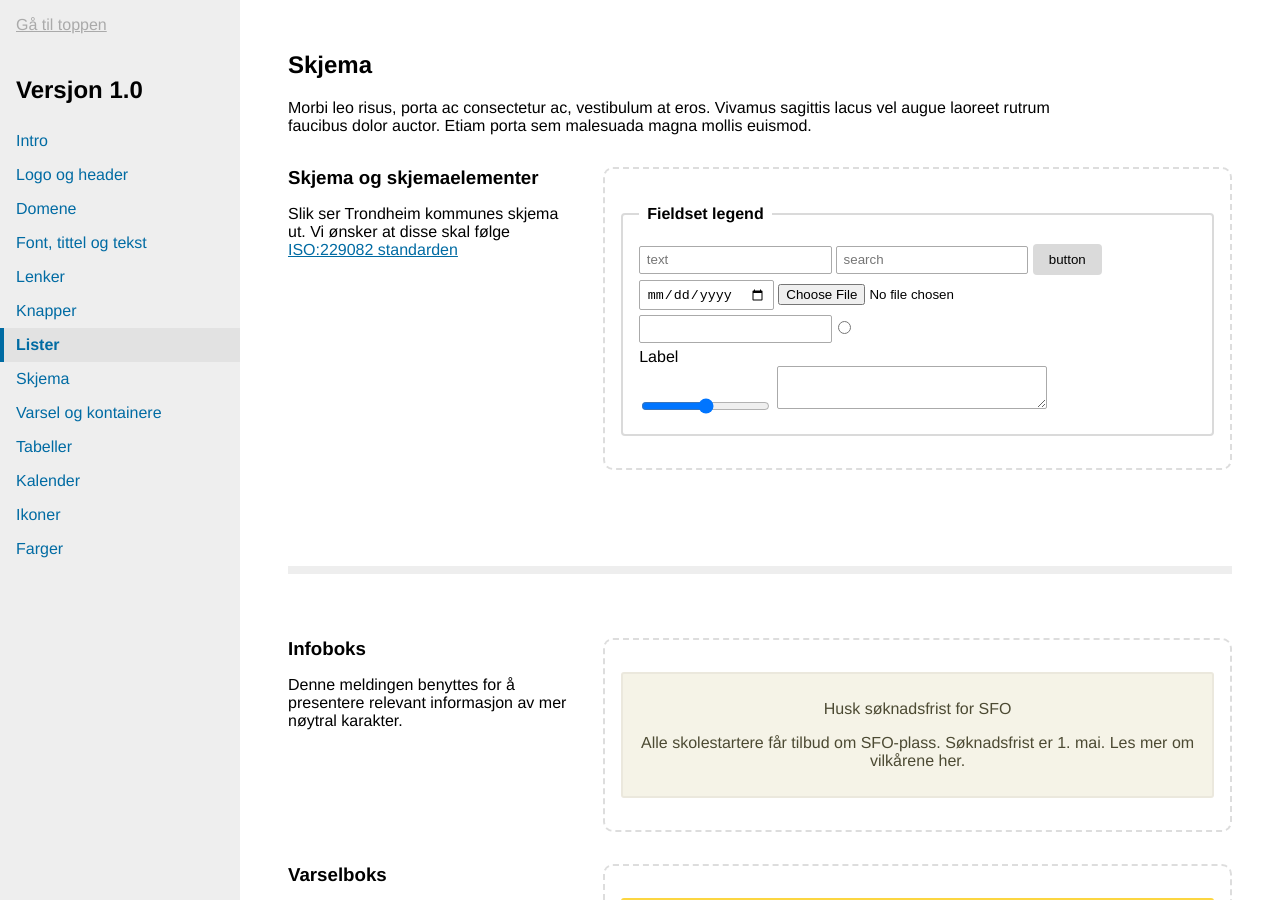
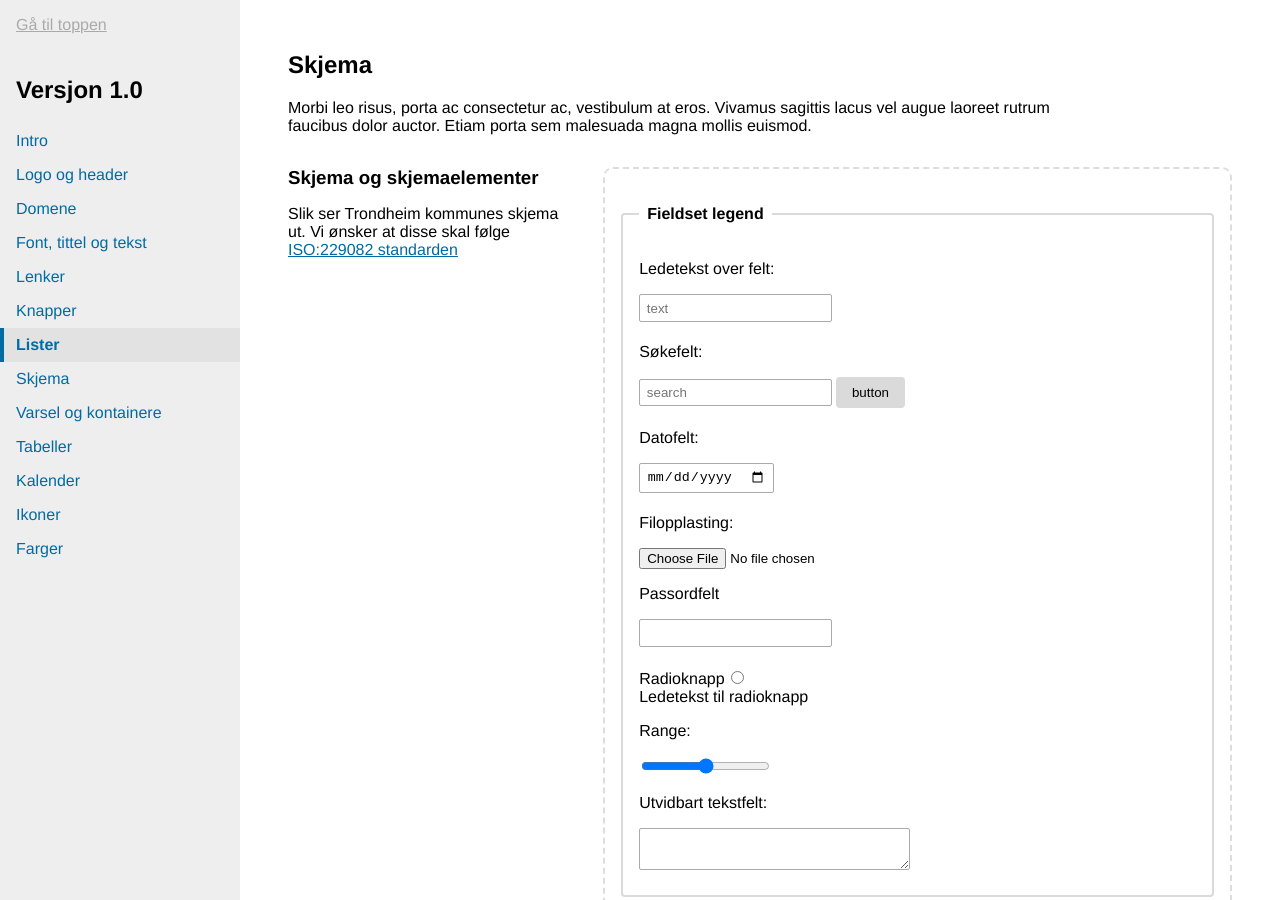
Before and after one commit to rskjonbe/styleguide, a Jekyll site: the page built from versjon/1.0/index.html, in a window 1280 px wide and 900 px high, scrolled down 3951 px. Built offline with Jekyll 4.4.1, drawn with Linux system fonts in a browser that asks for light colours.

Commit message:
Fikset på skjema

```diff
--- a/versjon/1.0/skjema.html
+++ b/versjon/1.0/skjema.html
@@ -17,15 +17,22 @@
             <form action="">
                 <fieldset>
                     <legend>Fieldset legend</legend>
+                    <p>Ledetekst over felt:<p>
                     <input type="text" placeholder="text">
+                    <p>Søkefelt:</p>
                     <input type="search" placeholder="search">
                     <input type="button" value="button">
+                    <p>Datofelt:</p>
                     <input type="date">
+                    <p>Filopplasting:</p>
                     <input type="file">
+                    <p>Passordfelt</p>
                     <input type="password">
-                    <input type="radio" id="radio"> <label for="radio">Label</label>
+                    <p>Radioknapp
+                    <input type="radio" id="radio"> <label for="radio">Ledetekst til radioknapp</label></p>
+                    <p>Range:</p>
                     <input type="range" min="0" max="10">
-
+                    <p>Utvidbart tekstfelt:</p>
                     <textarea name="" id="" cols="30" rows="2"></textarea>
                 </fieldset>
             </form>
```
